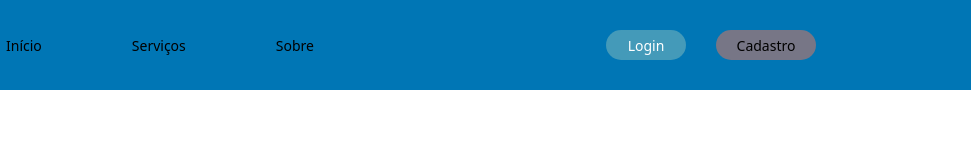
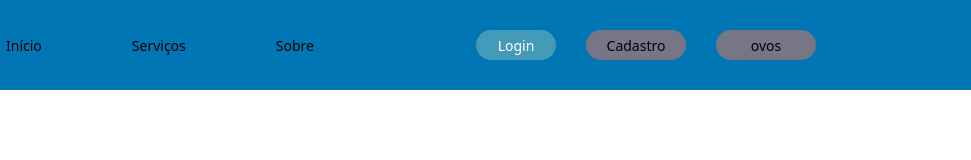
Before and after one commit to daniellosilva/WebsiteVendaDeServicos, a plain HTML site: page index.html in a window 1280 px wide. Shown: the full height of the page, 309-1280 px from the left. Drawn offline with Linux system fonts and the light colour scheme.

Commit message:
danadinhos

```diff
--- a/index.html
+++ b/index.html
@@ -27,6 +27,7 @@
             <div class="lado-direito">
                 <li><a class="login" href="login.html">Login</a></li>
                 <li><a class="cadastro" href="cadastro.html">Cadastro</a></li>
+                <li><a class="cadastro" href="cadastro.html">ovos</a></li>
             </div>
         </header>
     </div>
```
